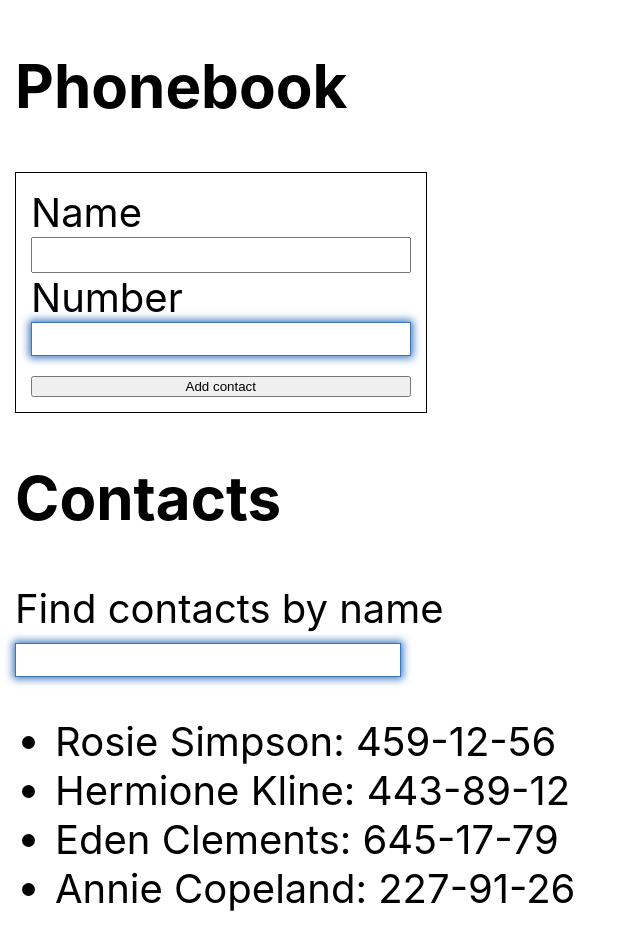
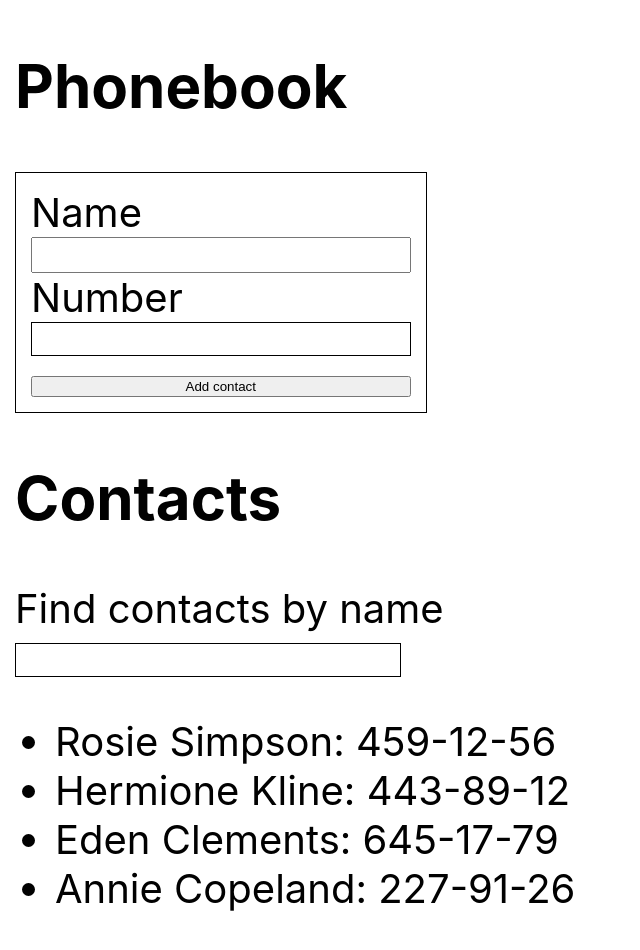
Before and after one commit to jcaror99/goit-react-hw-04-phonebook, a React (Create React App) app: page / in a window 1280 px wide. Shown: the top 950 px of the page, without its empty margins (0-640 px from the left). Built offline with nearby package versions, Linux system fonts and the light colour scheme.

Commit message:
oneWeekStepThree

```diff
--- a/src/components/App.jsx
+++ b/src/components/App.jsx
@@ -23,6 +23,10 @@ class App extends Component {
     }
   };
 
+  filterChange = e => {
+    this.setState({ filter: e.target.value });
+  };
+
   render() {
     return (
       <div
@@ -39,6 +43,7 @@ class App extends Component {
         <ContactList
           contacts={this.state.contacts}
           filter={this.state.filter}
+          filterChange={this.filterChange}
         />
       </div>
     );
--- a/src/components/ContactForm/ContactForm.module.css
+++ b/src/components/ContactForm/ContactForm.module.css
@@ -16,8 +16,7 @@ button {
 }
 
 .number {
-  border: 1px solid rgb(60, 119, 188);
-  box-shadow: 0px 0px 8px 2px rgb(60, 119, 188);
+  border: 1px solid;
 }
 
 input {
--- a/src/components/ContactList/ContactList.jsx
+++ b/src/components/ContactList/ContactList.jsx
@@ -11,7 +11,7 @@ class ContactList extends Component {
     return (
       <div>
         <h2>Contacts</h2>
-        <FilterContact />
+        <FilterContact filterChange={this.props.filterChange} />
         <ul>
           {filterContacts.map(element => (
             <li key={element.id}>
--- a/src/components/FilterContact/FilterContact.jsx
+++ b/src/components/FilterContact/FilterContact.jsx
@@ -6,7 +6,11 @@ class FilterContact extends Component {
     return (
       <div className={css.filterContact}>
         <span>Find contacts by name</span>
-        <input type="text" className={css.filterInput} />
+        <input
+          type="text"
+          className={css.filterInput}
+          onChange={this.props.filterChange}
+        />
       </div>
     );
   }
--- a/src/components/FilterContact/FilterContact.module.css
+++ b/src/components/FilterContact/FilterContact.module.css
@@ -5,8 +5,7 @@
 }
 
 .filterInput {
-  border: 1px solid rgb(60, 119, 188);
-  box-shadow: 0px 0px 8px 2px rgb(60, 119, 188);
+  border: 1px solid;
   width: 30%;
   height: 30px;
 }
```
